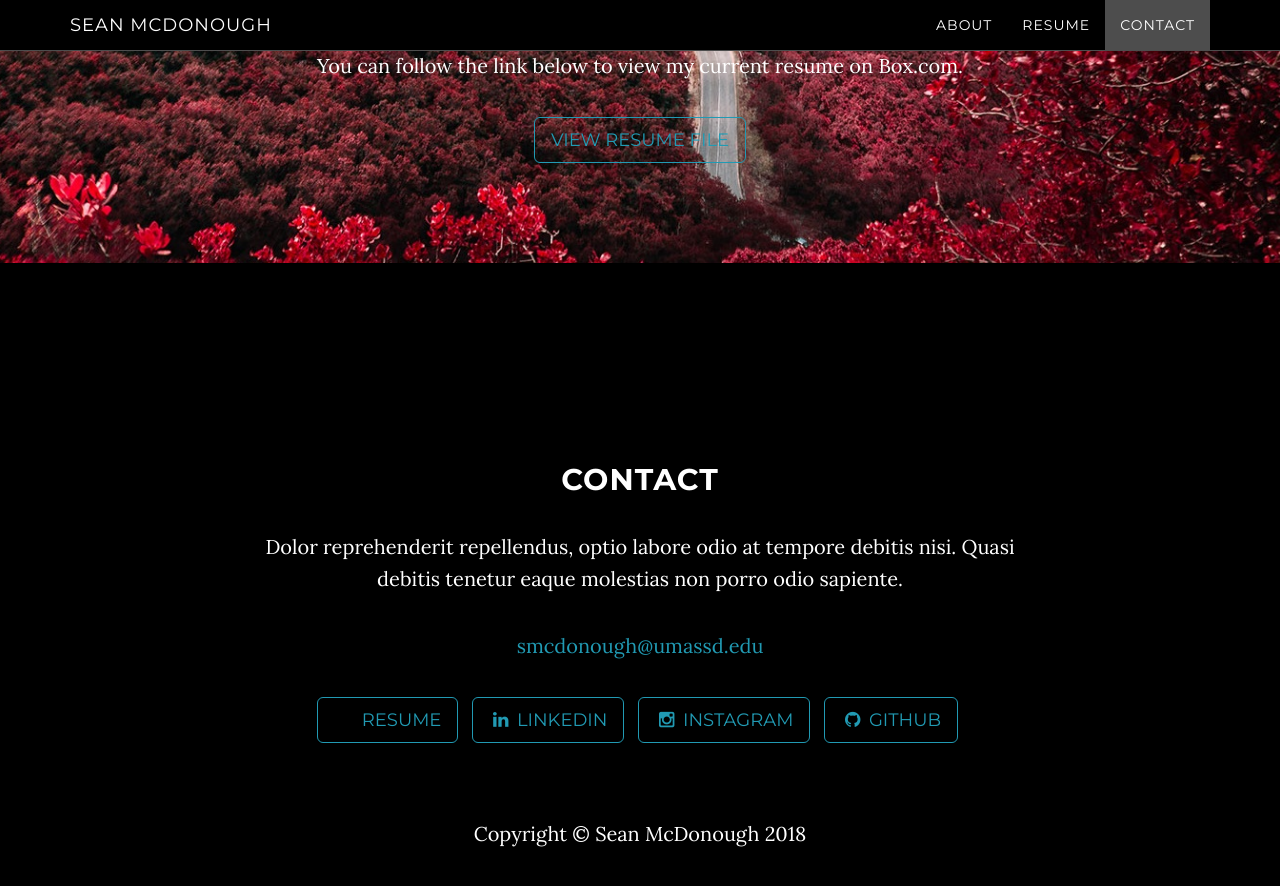
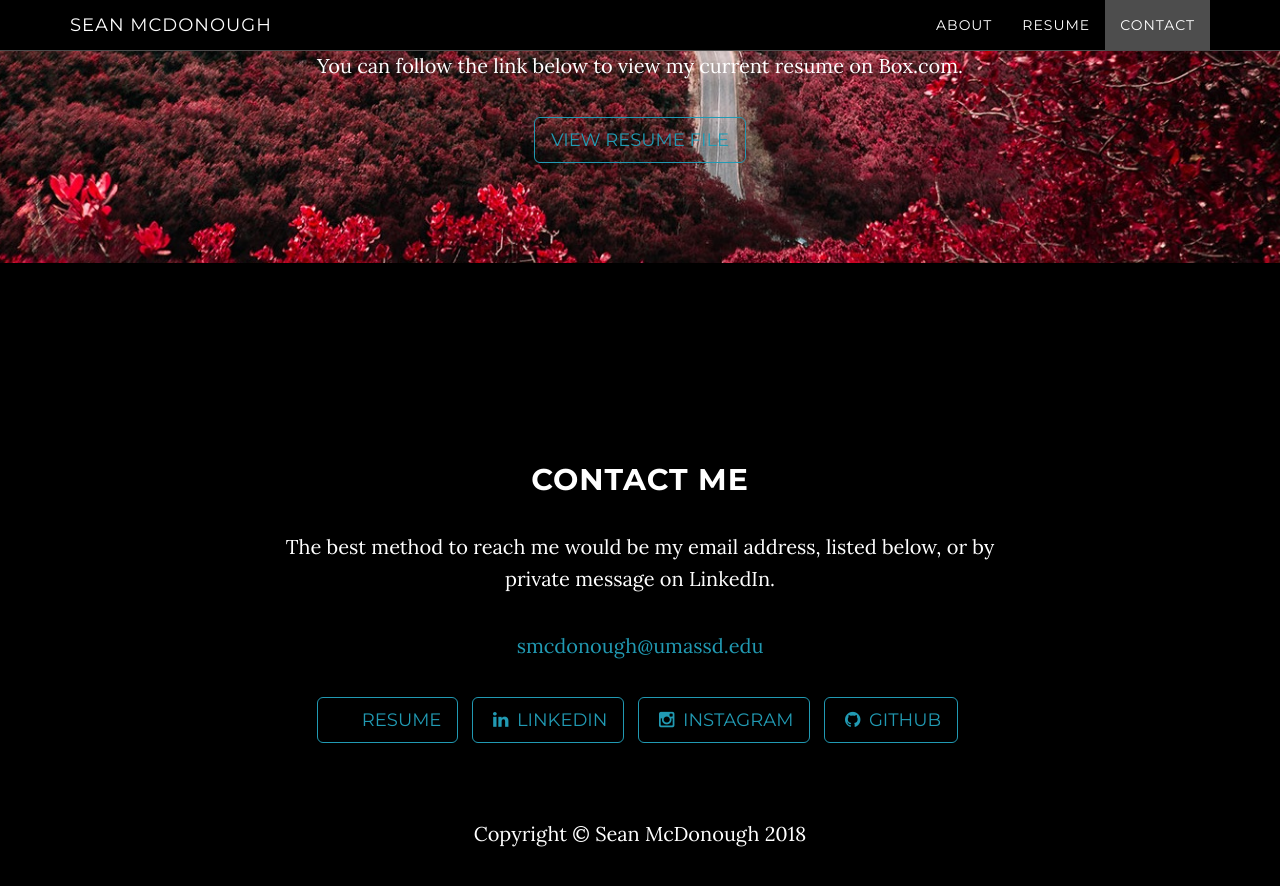
Before and after one commit to seanmmcd/seanmmcd.github.io, a Jekyll site: the page built from index.html, in a window 1280 px wide and 900 px high, scrolled down 1815 px. Shown: the top 886 px of the window. Built offline with Jekyll 4.4.1, drawn with Linux system fonts in a browser that asks for light colours.

Commit message:
Box removed, added about, changed title.

```diff
--- a/_includes/contact.html
+++ b/_includes/contact.html
@@ -2,8 +2,8 @@
     <section id="contact" class="container content-section text-center">
         <div class="row">
             <div class="col-lg-8 col-lg-offset-2">
-                <h2>Contact</h2>
-                <p>Dolor reprehenderit repellendus, optio labore odio at tempore debitis nisi. Quasi debitis tenetur eaque molestias non porro odio sapiente.</p>
+                <h2>Contact Me</h2>
+                <p>The best method to reach me would be my email address, listed below, or by private message on LinkedIn.</p>
                 <p><a href="mailto:{{ site.email }}">{{ site.email }}</a>
                 </p>
                 <ul class="list-inline banner-social-buttons">
```
